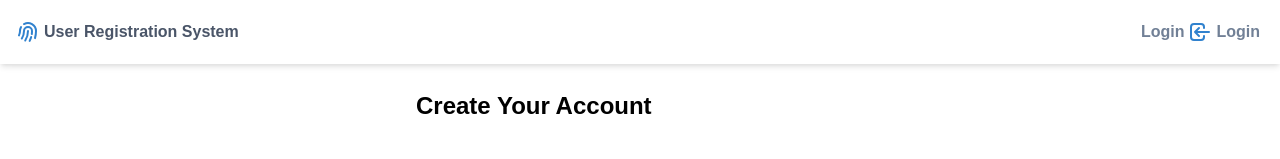
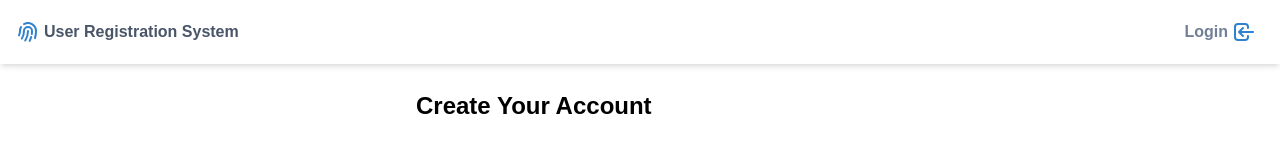
Before and after one commit to adnin/appetiser_app, a Vue app: page /register in a window 1280 px wide. Shown: the top 159 px of the page. Built offline with nearby package versions, Linux system fonts and the light colour scheme.

Commit message:
quick fixed on header

```diff
--- a/cypress.json
+++ b/cypress.json
@@ -1,4 +1,4 @@
 {
   "pluginsFile": "tests/e2e/plugins/index.js",
-  "projectId": ""
+  "projectId": "w6122w"
 }
--- a/package.json
+++ b/package.json
@@ -6,7 +6,7 @@
     "serve": "vue-cli-service serve --host localhost",
     "build": "vue-cli-service build",
     "test:unit": "vue-cli-service test:unit",
-    "test:e2e": "vue-cli-service test:e2e"
+    "test:e2e": "vue-cli-service test:e2e --headless --record --key fc2b013e-d1b3-4e68-b7c1-d63605d8bc18"
   },
   "dependencies": {
     "@tailwindcss/postcss7-compat": "^2.2.17",
--- a/src/components/Header.vue
+++ b/src/components/Header.vue
@@ -46,7 +46,6 @@
                 d="M17 16l4-4m0 0l-4-4m4 4H7m6 4v1a3 3 0 01-3 3H6a3 3 0 01-3-3V7a3 3 0 013-3h4a3 3 0 013 3v1"
               />
             </svg>
-            <span class="font-bold">Logout</span>
           </button>
           <button
             v-else-if="this.$route.name !== 'Login'"
@@ -68,8 +67,6 @@
                 d="M11 16l-4-4m0 0l4-4m-4 4h14m-5 4v1a3 3 0 01-3 3H6a3 3 0 01-3-3V7a3 3 0 013-3h7a3 3 0 013 3v1"
               />
             </svg>
-
-            <span class="font-bold">Login</span>
           </button>
         </div>
       </div>
```
